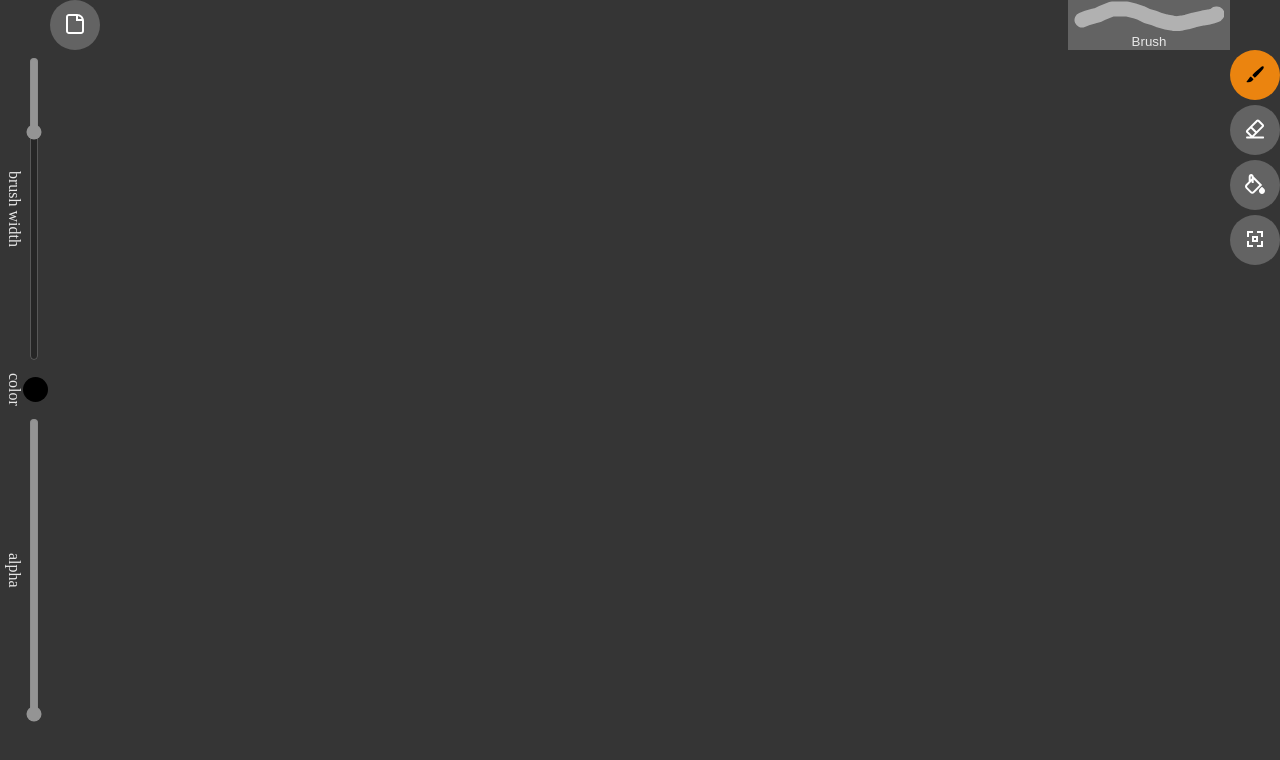
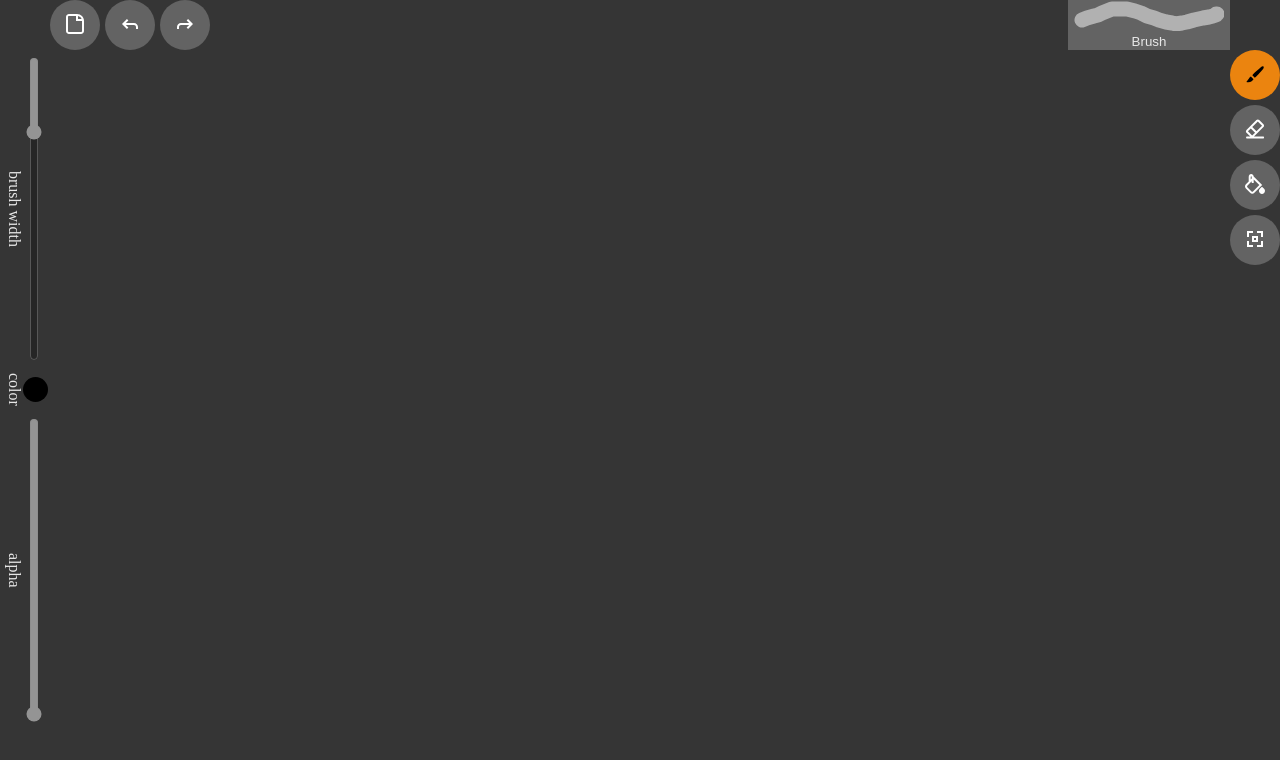
Before and after one commit to JuanLPalacios/Scribbles, a React (Create React App) app: page / in a window 1280 px wide. Shown: the top 760 px of the page. Built offline with nearby package versions, Linux system fonts and the light colour scheme.

Commit message:
Add undo/redo buttons

```diff
--- a/src/components/Menu.tsx
+++ b/src/components/Menu.tsx
@@ -3,6 +3,8 @@ import fileIcon from '../icons/file-svgrepo-com.svg';
 import { NewFile } from './menu/NewFile';
 import { ExportPNG } from './menu/ExportPNG';
 import { Properties } from './menu/Properties';
+import { Undo } from './menu/Undo';
+import { Redo } from './menu/Redo';
 
 function Menu() {
     return (
@@ -17,6 +19,8 @@ function Menu() {
                     <Properties />
                 </ul>
             </li>
+            <Undo />
+            <Redo />
         </ul>
     );
 }
--- /dev/null
+++ b/src/components/menu/Redo.tsx
@@ -0,0 +1,20 @@
+import { useCallback, useContext } from 'react';
+import '../../css/Menu.css';
+import redoIcon from '../../icons/mail-forward-svgrepo-com.svg';
+import { EditorContext } from '../../contexts/DrawingState';
+
+export const Redo = () => {
+    const [, editorDispatch] = useContext(EditorContext);
+    const redo = useCallback(() => {
+        editorDispatch({
+            type: 'editor/redo'
+        });
+    }, [editorDispatch]);
+    return <>
+        <li>
+            <button className='round-btn' onClick={redo}>
+                <img src={redoIcon} alt="Re-do" />
+            </button>
+        </li>
+    </>;
+};
--- /dev/null
+++ b/src/components/menu/Undo.tsx
@@ -0,0 +1,20 @@
+import { useCallback, useContext } from 'react';
+import '../../css/Menu.css';
+import undoIcon from '../../icons/mail-reply-svgrepo-com.svg';
+import { EditorContext } from '../../contexts/DrawingState';
+
+export const Undo = () => {
+    const [, editorDispatch] = useContext(EditorContext);
+    const undo = useCallback(() => {
+        editorDispatch({
+            type: 'editor/undo'
+        });
+    }, [editorDispatch]);
+    return <>
+        <li>
+            <button className='round-btn' onClick={undo}>
+                <img src={undoIcon} alt="Undo" />
+            </button>
+        </li>
+    </>;
+};
--- a/src/contexts/DrawingState.ts
+++ b/src/contexts/DrawingState.ts
@@ -131,7 +131,7 @@ const antidreducer = (drawing:DrawingState, action: DrawingAction):DrawingAction
         canvas.ctx?.drawImage(layers[action.payload.at].canvas.canvas, 0, 0);
         return {  type: 'drawing/loadlayer', payload: { at: action.payload.at, canvas } };
     default:
-        throw action;
+        return action;
     }
 };
 
--- a/src/css/Menu.css
+++ b/src/css/Menu.css
@@ -3,6 +3,7 @@
   padding: 0;
   margin: 0;
   display: flex;
+  gap: 5px;
 }
 
 .Menu > li {
@@ -19,7 +20,8 @@
   background: transparent;
   flex-direction: row;
   align-items: center;
-  gap: 0.5rem;
+  transition: 0.5s;
+  gap: 0;
 }
 
 .Menu li > .text {
@@ -32,7 +34,14 @@
   text-overflow: clip;
 }
 
-.Menu:focus-within li > .text {
+.Menu .dropdown:focus-within li > .text {
   padding: 0.2rem 0.5rem;
   max-width: 100vw;
 }
+
+.Menu .dropdown:focus-within ul > li {
+  background: transparent;
+  flex-direction: row;
+  align-items: center;
+  gap: 0.5rem;
+}
--- a/src/tools/Draw.tsx
+++ b/src/tools/Draw.tsx
@@ -38,11 +38,12 @@ export const draw = new (class Draw extends Tool<DrawOptions> {
         buffer.ctx?.restore();
     }
 
-    mouseDown({ point, editorContext: [drawing], menuContext: [{ color, alpha, brushes, brushWidth, selectedBrush }] }: CanvasEvent<DrawOptions>): void {
+    mouseDown({ point, editorContext: [drawing, setDrawing], menuContext: [{ color, alpha, brushes, brushWidth, selectedBrush }] }: CanvasEvent<DrawOptions>): void {
         if(!drawing.drawing) return;
         const { layers, selectedLayer } = drawing.drawing;
         const brush = brushes[selectedBrush];
         const layer = layers[selectedLayer];
+        setDrawing({ type: 'editor/do', payload: { type: 'drawing/workLayer', payload: { at: selectedLayer, layer } } });
         this.down = true;
         const { x, y } = point;
         const { rect: { position: [dx, dy] } } = layer;
--- a/src/tools/Erase.tsx
+++ b/src/tools/Erase.tsx
@@ -57,11 +57,12 @@ export const erase = new (class Erase extends Tool<EraseOptions> {
         this.mask.canvas.height = 0;
     }
 
-    mouseDown({ point, editorContext: [drawing], menuContext: [{ brushes, brushWidth, selectedBrush, alpha }] }: CanvasEvent<EraseOptions>,): void {
+    mouseDown({ point, editorContext: [drawing, setDrawing], menuContext: [{ brushes, brushWidth, selectedBrush, alpha }] }: CanvasEvent<EraseOptions>,): void {
         if(!drawing.drawing) return;
         const { layers, selectedLayer } = drawing.drawing;
         const brush = brushes[selectedBrush];
         const layer = layers[selectedLayer];
+        setDrawing({ type: 'editor/do', payload: { type: 'drawing/workLayer', payload: { at: selectedLayer, layer } } });
         const { x, y } = point;
         const { rect: { position: [dx, dy] } } = layer;
         const { canvas, buffer } = layer;
--- a/src/tools/Fill.tsx
+++ b/src/tools/Fill.tsx
@@ -40,10 +40,11 @@ export const fill = new (class Fill extends Tool<FillOptions> {
     dispose(): void {
     }
 
-    click({ point, editorContext: [drawing], menuContext: [{ color, alpha, tolerance }] }: CanvasEvent<FillOptions>,): void {
+    click({ point, editorContext: [drawing, setDrawing], menuContext: [{ color, alpha, tolerance }] }: CanvasEvent<FillOptions>,): void {
         if(!drawing.drawing) return;
         const { layers, selectedLayer } = drawing.drawing;
         const layer = layers[selectedLayer];
+        setDrawing({ type: 'editor/do', payload: { type: 'drawing/workLayer', payload: { at: selectedLayer, layer } } });
         const { x, y } = point;
         const { rect: { position: [dx, dy] } } = layer;
         const px = x - dx, py = y - dy;
```
Also changed, not shown: src/icons/mail-forward-svgrepo-com.svg (added), src/icons/mail-reply-svgrepo-com.svg (added).
